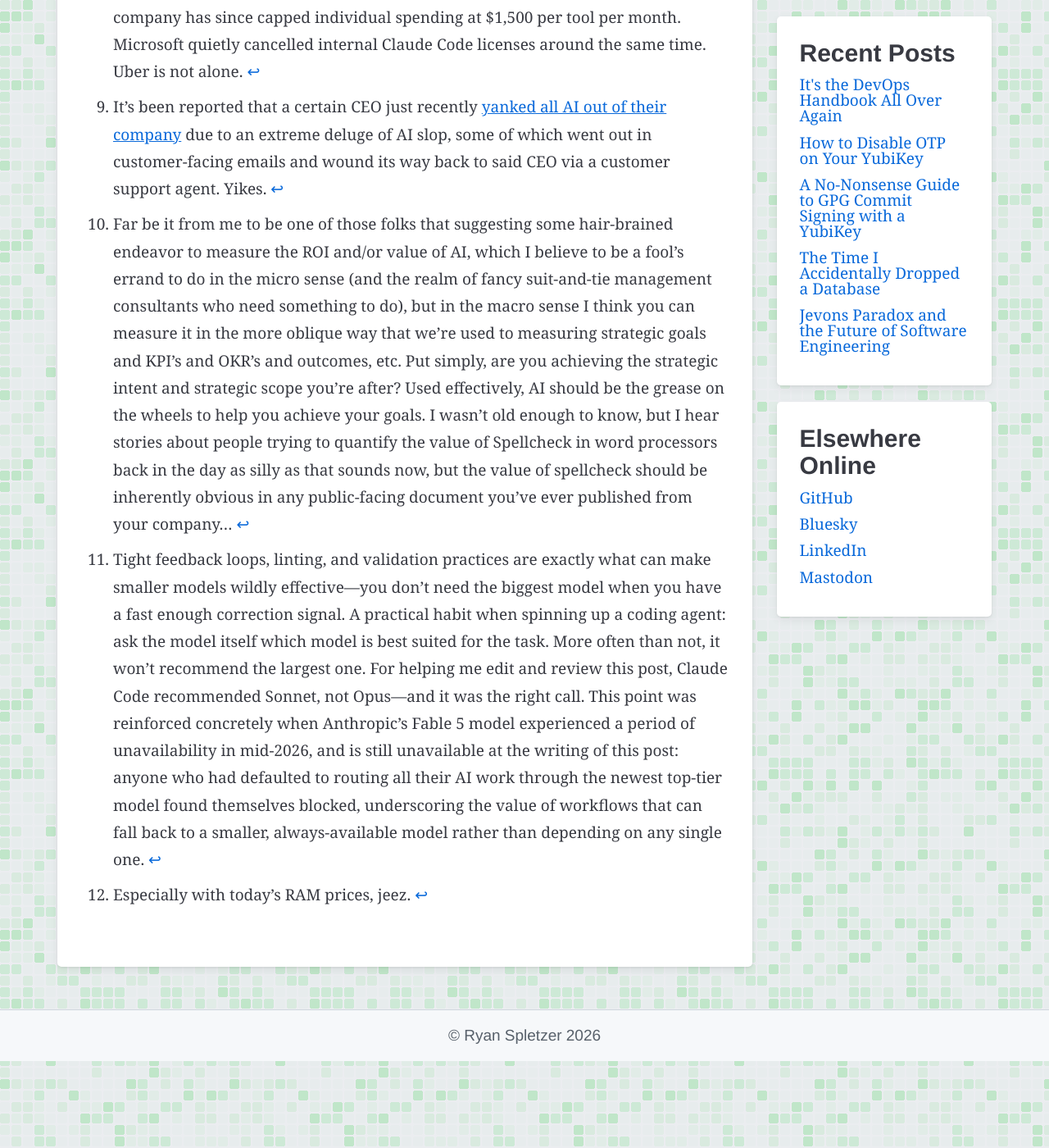
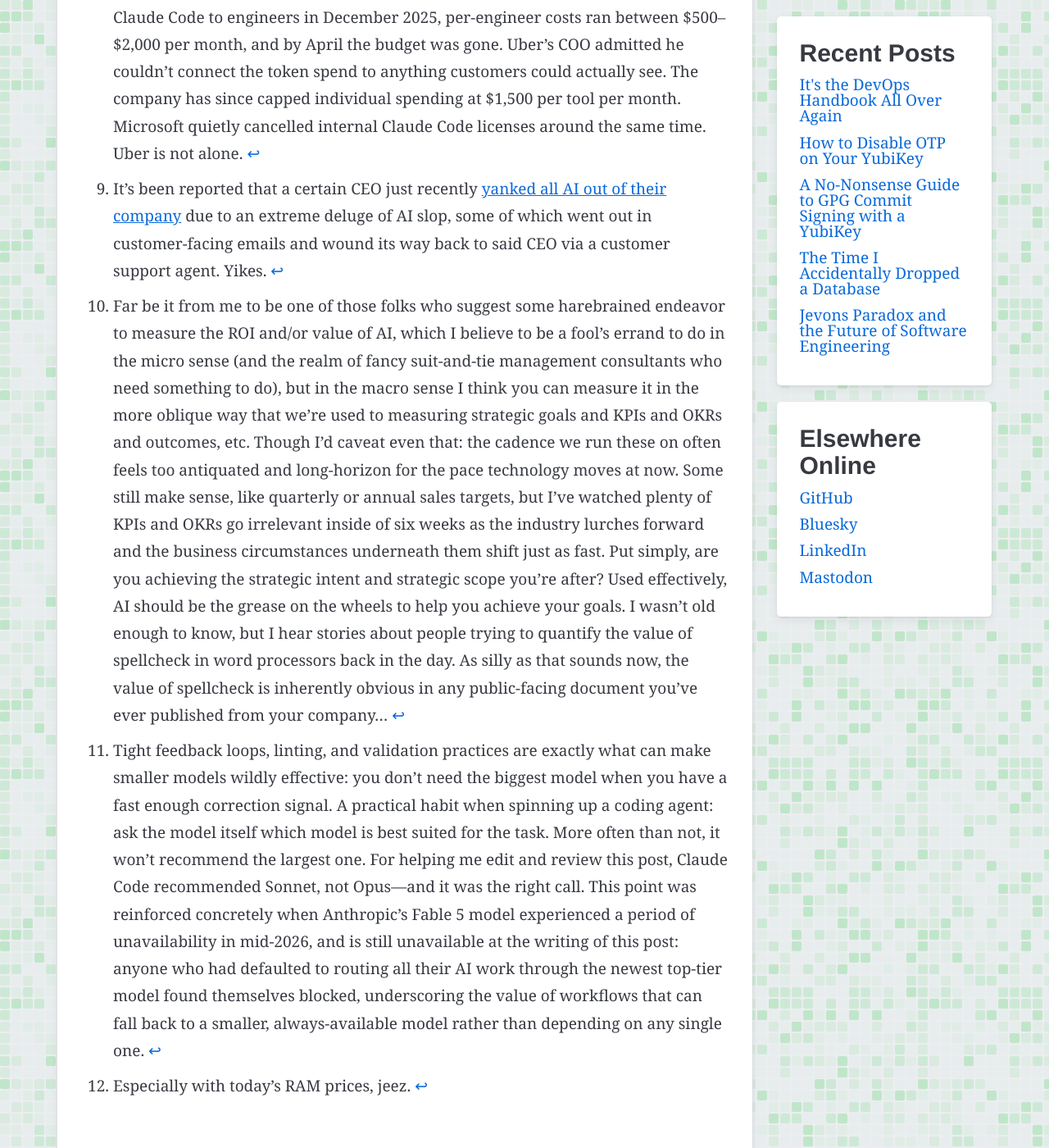
Before and after one commit to ryanspletzer/ryanspletzer.github.io, a Jekyll site: the page built from _posts/2026-06-24-its-the-devops-handbook-all-over-again.md, in a window 1280 px wide and 1400 px high, scrolled down 7966 px. Shown: the whole window at 82% size. Built offline with Jekyll 4.4.1, drawn with Linux system fonts in a browser that asks for light colours; some of the changed text lies outside the part shown.

Commit message:
Editorial pass: fix errors, ration em dashes, de-fragment prose
- Correctness: Nazgûl (was "Witches of Angmar"), "at an alarming rate",
  "folks who suggest"/"harebrained", "instrumentation problem"
- Consistency: drop stray 2016 year, cut redundant "different clothes" line,
  lowercase "spellcheck" + split double-"but", "KPIs and OKRs", "Side-Eyeing"
- Retire 8 of 23 em dashes (semicolons/commas/colon), breaking up the
  "isn't X—it's Y" antithesis cluster
- Fold Jira/email/glue fragments into a colon list; recast "No warning"
  fragments into one sentence (fix comma splice)
- Add KPIs/OKRs long-horizon caveat and guardrails-image wink
- Parallelize the line-32 parenthetical; wrap for MD013

Co-Authored-By: Claude Opus 4.8 <noreply@anthropic.com>

```diff
--- a/_posts/2026-06-24-its-the-devops-handbook-all-over-again.md
+++ b/_posts/2026-06-24-its-the-devops-handbook-all-over-again.md
@@ -45,7 +46,7 @@ that will continue to shape my approaches for a very long time.
 Much to the surprise of some folks who still take that term, "Vibe Coding,"
 at what could be a pejorative face value,
 this is a quite serious engineering book
-that further underscores the need for many of the practices of *The DevOps Handbook*—especially
+that further underscores the need for many of the practices of *The DevOps Handbook*, especially
 around establishing fast feedback loops.
 
 I'm no stranger to vibe coding[^software-engineering],
@@ -76,7 +77,7 @@ These weren't novel ideas on their own.
 The hard part was always execution.
 The book existed because the gap between where teams *were* and where they *needed to be* was enormous.
 
-The *Vibe Coding* book doesn't discard this thinking—it doubles down on it.
+The *Vibe Coding* book doesn't discard this thinking; it doubles down on it.
 The throughline is very similar:
 fast flow, fast feedback, and the discipline to actually look at what's coming out the other end.
 What's new is the speed at which you're now operating
@@ -101,16 +102,16 @@ upward 📈, or downward 📉...
 Instead of crashing the car at 30 miles per hour,
 you're going to crash it at 100 miles per hour.
 Or perhaps drive it backwards out the window and crash it into the trees,
-like [Cameron in *Ferris Bueller's Day Off*](https://youtu.be/FVqqVlW1a34?si=SybyrNVI8TdZrZNZ&t=290)—except
+like [Cameron in *Ferris Bueller's Day Off*](https://youtu.be/FVqqVlW1a34?si=SybyrNVI8TdZrZNZ&t=290), except
 instead of a vintage Ferrari,
 the collateral damage is a production system and someone's data.
 
 Steve Yegge's cautionary tales in the book make this viscerally concrete.
 In "The Vanishing Tests" story,
 his AI silently deleted 80% of his test files.
-No warning.
-No confirmation prompt.
-Just... gone.
+There was no warning,
+and no confirmation prompt;
+it was just... gone.
 In "The Vanishing Repository" story,
 the AI nearly wiped his entire codebase,
 with only an open terminal window containing the last unsaved copy standing between him
@@ -145,7 +146,7 @@ But when their "intern" helping them is an AI model embedded in a non-engineerin
 the mistakes don't get caught in code review.
 They get caught in production.[^if-they-have-help]
 
-## The CFO Is Side-eyeing Your Tokens
+## The CFO Is Side-Eyeing Your Tokens 👀
 
 Something else has shifted in the last few months
 since *Vibe Coding* was published.
@@ -214,9 +214,9 @@ with what I think is the most useful single observation about AI-assisted develo
 
 That's not a paradox if you've read *The DevOps Handbook*.
 An individual moving faster through a system without feedback loops
-doesn't make the *system* faster—it creates more in-flight work,
+doesn't make the *system* faster; it creates more in-flight work,
 more unverified assumptions,
-and more places for things to go quietly wrong.
+and more places for things to quietly go wrong.
 You're shipping code faster.
 You're not necessarily shipping *better* code faster—not
 quality code,
@@ -264,8 +264,8 @@ The loop was tight enough that the AI's mistakes
 were a course correction, not a production incident.
 
 That's the lesson.
-Tokens cost money—but as *Vibe Coding* reminds us,
-time is the resource you can't recover.
+Tokens cost money, but as *Vibe Coding* reminds us,
+*time* is the resource you can't recover.
 You can optimize your spend and right-size your models.
 You cannot get back the time spent untangling a codebase
 that was shipped fast but built without guardrails.
@@ -275,7 +275,7 @@ and it's the lesson now.
 ## Footnotes
 
 [^second-edition]:
-    It wasn't even the second edition when we read it as a team—the second edition came out in 2021,
+    It wasn't even the second edition when we read it as a team; the second edition came out in 2021,
     and I'm sure it's a great update.
 
 [^software-engineering]:
@@ -296,6 +296,10 @@ and it's the lesson now.
     But I digress...
     Watch out for another blog post on these overloaded pet peeve terms in the future,
     because I haven't gotten it out of my system yet.
+    (And yes, I see the irony that the photo up top literally praises "guard rails."
+    The physical kind, the sort that stops a careless driver from sailing off a cliff,
+    is exactly the concrete thing I have in mind;
+    it's the vague buzzword version I'm allergic to.)
 
 [^durable-files]:
     One pattern worth building into your workflow:
@@ -354,24 +358,29 @@ and it's the lesson now.
     Yikes.
 
 [^measuring-ai-value]:
-    Far be it from me to be one of those folks that suggesting some hair-brained endeavor
+    Far be it from me to be one of those folks who suggest some harebrained endeavor
     to measure the ROI and/or value of AI,
     which I believe to be a fool's errand to do in the micro sense
     (and the realm of fancy suit-and-tie management consultants who need something to do),
     but in the macro sense I think you can measure it in the more oblique way
-    that we're used to measuring strategic goals and KPI's and OKR's and outcomes, etc.
+    that we're used to measuring strategic goals and KPIs and OKRs and outcomes, etc.
+    Though I'd caveat even that:
+    the cadence we run these on often feels too antiquated and long-horizon for the pace technology moves at now.
+    Some still make sense, like quarterly or annual sales targets,
+    but I've watched plenty of KPIs and OKRs go irrelevant inside of six weeks
+    as the industry lurches forward and the business circumstances underneath them shift just as fast.
     Put simply, are you achieving the strategic intent and strategic scope you're after?
     Used effectively, AI should be the grease on the wheels to help you achieve your goals.
     I wasn't old enough to know,
-    but I hear stories about people trying to quantify the value of Spellcheck in word processors back in the day
-    as silly as that sounds now,
-    but the value of spellcheck should be inherently obvious
+    but I hear stories about people trying to quantify the value of spellcheck in word processors back in the day.
+    As silly as that sounds now,
+    the value of spellcheck is inherently obvious
     in any public-facing document you've ever published from your company...
 
 [^model-selection]:
     Tight feedback loops, linting, and validation practices
-    are exactly what can make smaller models wildly effective—you
-    don't need the biggest model when you have a fast enough correction signal.
+    are exactly what can make smaller models wildly effective:
+    you don't need the biggest model when you have a fast enough correction signal.
     A practical habit when spinning up a coding agent: ask the model itself which model is best suited for the task.
     More often than not, it won't recommend the largest one.
     For helping me edit and review this post, Claude Code recommended Sonnet, not Opus—and it was the right call.
```
Also changed, not shown: other parts of _posts/2026-06-24-its-the-devops-handbook-all-over-again.md (+14 -14 lines).
